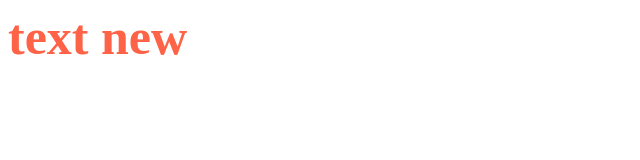
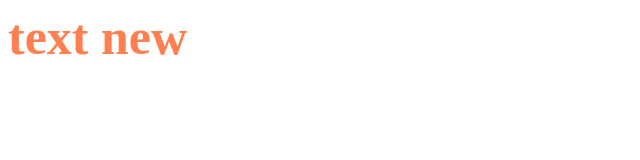
Before and after one commit to forjos/testrepo, a plain HTML site: page index.html in a window 1280 px wide. Shown: the full height of the page, 0-640 px from the left. Drawn offline with Linux system fonts and the light colour scheme.

Commit message:
Update style.css

```diff
--- a/style.css
+++ b/style.css
@@ -1,4 +1,4 @@
 h1{
 	font-size: 50px;
-	color:tomato;
+	color:coral;
 }
```
